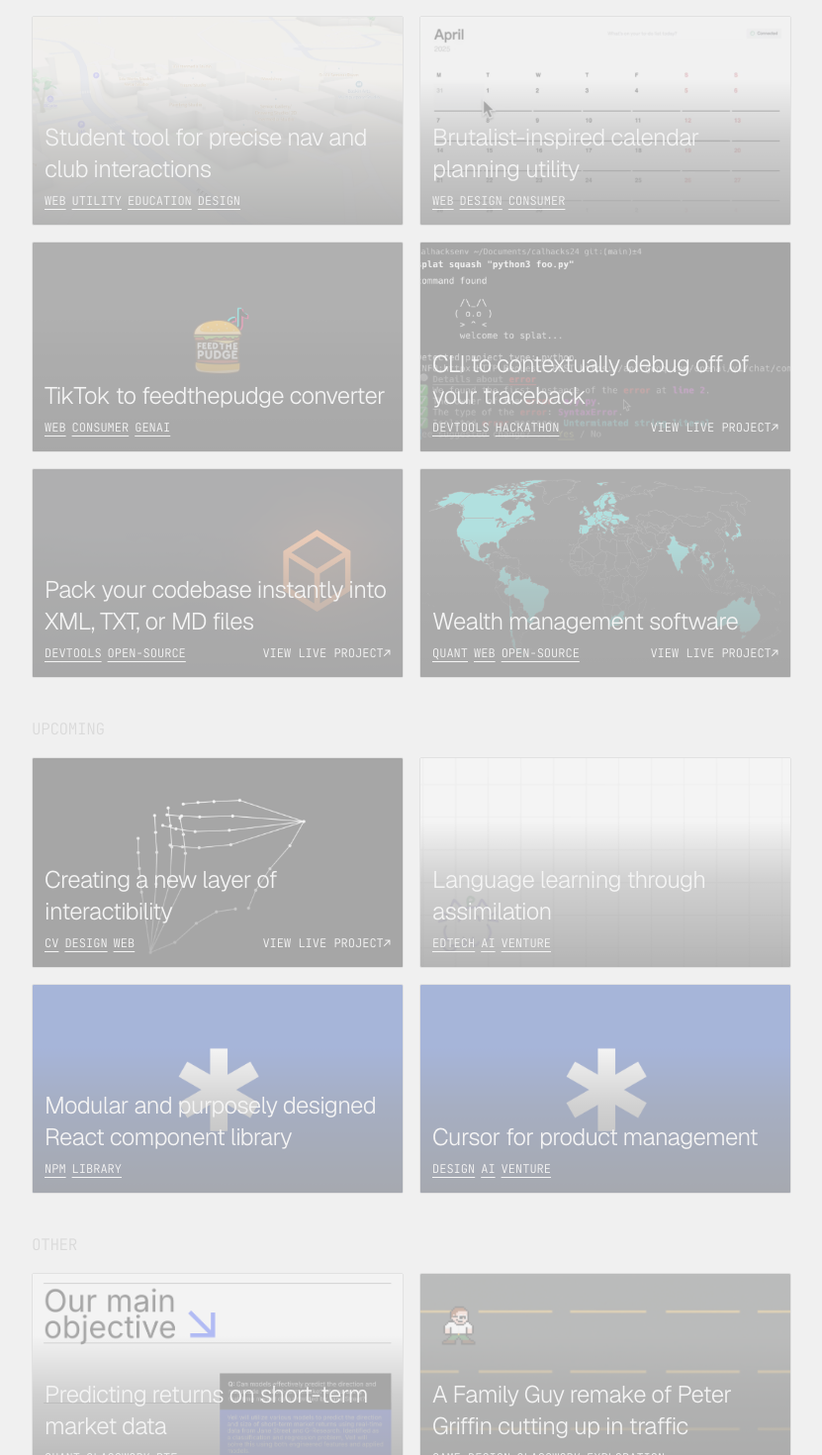
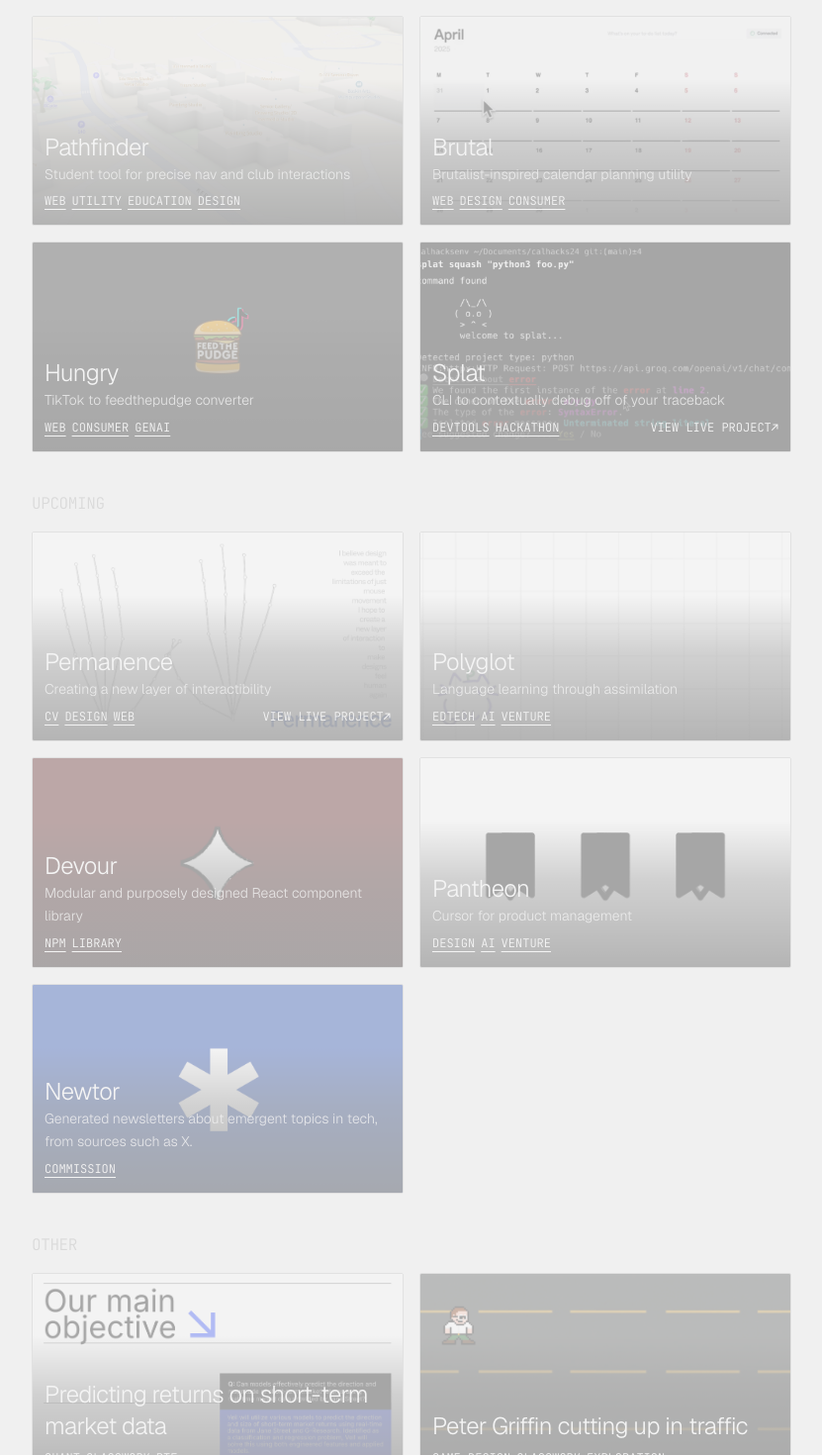
Before and after one commit to vznh/mole, a Next.js app: page / in a window 1280 px wide. Shown: the part 520-1990 px from the top of the page at 99% size, without its empty margins (224-1055 px from the left). Built offline with nearby package versions, Linux system fonts and the light colour scheme.

Commit message:
add: titles and desc

```diff
--- a/src/presets/work.ts
+++ b/src/presets/work.ts
@@ -13,7 +13,8 @@ import { ProjectRowProps } from "@/components/ProjectSection";
 export const projects: ProjectRowProps[] = [
   {
     key: 2,
-    title: "Student tool for precise nav and club interactions",
+    title: "Pathfinder",
+    desc: "Student tool for precise nav and club interactions",
     categories: ["web", "utility", "education", "design"],
     imgPaths: [
       "/images/projects/pathfinder/1.png",
@@ -26,7 +27,8 @@ export const projects: ProjectRowProps[] = [
   },
   {
     key: 5,
-    title: "Brutalist-inspired calendar planning utility",
+    title: "Brutal",
+    desc: "Brutalist-inspired calendar planning utility",
     url: "",
     categories: ["web", "design", "consumer"],
     imgPaths: [
@@ -39,7 +41,8 @@ export const projects: ProjectRowProps[] = [
   },
   {
     key: 6,
-    title: "TikTok to feedthepudge converter",
+    title: "Hungry",
+    desc: "TikTok to feedthepudge converter",
     imgPaths: [
       "/images/projects/feedthepudge/1.png"
     ],
@@ -48,7 +51,8 @@ export const projects: ProjectRowProps[] = [
   },
   {
     key: 7,
-    title: "CLI to contextually debug off of your traceback",
+    title: "Splat",
+    desc: "CLI to contextually debug off of your traceback",
     imgPaths: [
       "/images/projects/splat/1.png",
       "/images/projects/splat/2.png",
@@ -58,10 +62,14 @@ export const projects: ProjectRowProps[] = [
     categories: ["devtools", "hackathon"],
     accent: "bg-white",
   },
+]
+
+export const open: ProjectRowProps[] = [
   {
-    key: 8,
+    key: 1,
     url: "https://github.com/yamadashy/repomix",
-    title: "Pack your codebase instantly into XML, TXT, or MD files",
+    title: "Repomix",
+    desc: "Pack your codebase instantly into XML, TXT, or MD files",
     imgPaths: [
       "/images/projects/repomix/1.png"
     ],
@@ -69,8 +77,9 @@ export const projects: ProjectRowProps[] = [
     accent: "bg-white",
   },
   {
-    key: 9,
-    title: "Wealth management software",
+    key: 2,
+    title: "Ghostfolio",
+    desc: "Wealth management software",
     url: "https://github.com/ghostfolio/ghostfolio",
     imgPaths: [
       "/images/projects/ghostfolio/2.png",
@@ -84,17 +93,19 @@ export const projects: ProjectRowProps[] = [
 export const upcoming: ProjectRowProps[] = [
   {
     key: 1,
-    title: "Creating a new layer of interactibility",
+    title: "Permanence",
+    desc: "Creating a new layer of interactibility",
     categories: ["cv", "design", "web"],
     url: "https://permanence.vercel.app",
     imgPaths: [
-      "/images/projects/permanence/1.png"
+      "/images/projects/permanence/cover.png"
     ],
     accent: "bg-white",
   },
   {
     key: 2,
-    title: "Language learning through assimilation",
+    title: "Polyglot",
+    desc: "Language learning through assimilation",
     categories: ["edtech", "ai", "venture"],
     imgPaths: [
       "/images/projects/rhetoric/1.png"
@@ -103,22 +114,34 @@ export const upcoming: ProjectRowProps[] = [
   },
   {
     key: 3,
-    title: "Modular and purposely designed React component library",
+    title: "Devour",
+    desc: "Modular and purposely designed React component library",
     categories: ["npm", "library"],
     imgPaths: [
-      "/images/projects/placeholder.png"
+      "/images/projects/devour/devour_cover.png"
     ],
     accent: "bg-black",
   },
   {
     key: 4,
-    title: "Cursor for product management",
+    title: "Pantheon",
+    desc: "Cursor for product management",
     categories: ["design", "ai", "venture"],
+    imgPaths: [
+      "/images/projects/pantheon/pantheon_cover.png"
+    ],
+    accent: "bg-black",
+  },
+  {
+    key: 5,
+    title: "Newtor",
+    desc: "Generated newsletters about emergent topics in tech, from sources such as X.",
+    categories: ["commission"],
     imgPaths: [
       "/images/projects/placeholder.png"
     ],
     accent: "bg-black",
-  },
+  }
 ]
 
 export const other: ProjectRowProps[] = [
@@ -134,7 +157,7 @@ export const other: ProjectRowProps[] = [
   },
   {
     key: 2,
-    title: "A Family Guy remake of Peter Griffin cutting up in traffic",
+    title: "Peter Griffin cutting up in traffic",
     categories: ["game design", "classwork", "exploration"],
     imgPaths: [
       "/images/projects/familyguy/1.png"
@@ -143,7 +166,7 @@ export const other: ProjectRowProps[] = [
   },
   {
     key: 3,
-    title: "Remaking 2hollis unreleased beats with Strudel",
+    title: "Remaking 2hollis beats with Strudel",
     categories: ["recreational", "ily2hollis"],
     imgPaths: [
       "/images/projects/strudel/2hollis.png"
@@ -152,7 +175,7 @@ export const other: ProjectRowProps[] = [
   },
   {
     key: 4,
-    title: "Bay Area fashion y2k chronically online test",
+    title: "Fashion y2k chronically online test",
     url: "https://grandiose-five.vercel.app",
     categories: ["stupid", "open-source", "consumer"],
     imgPaths: [
```
